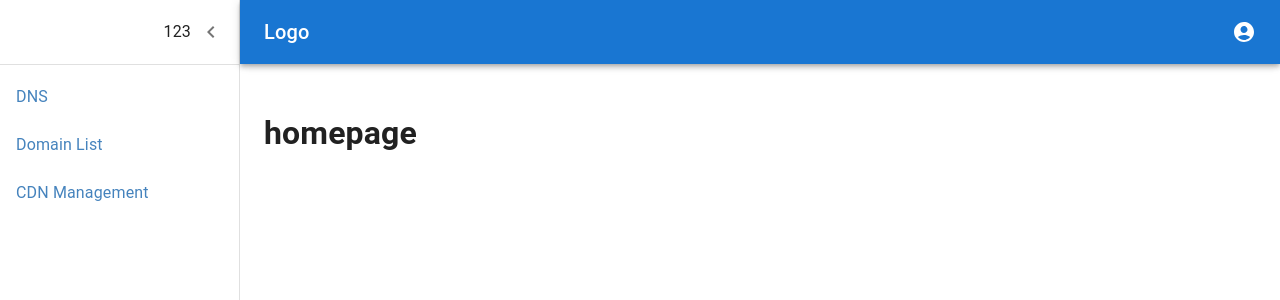
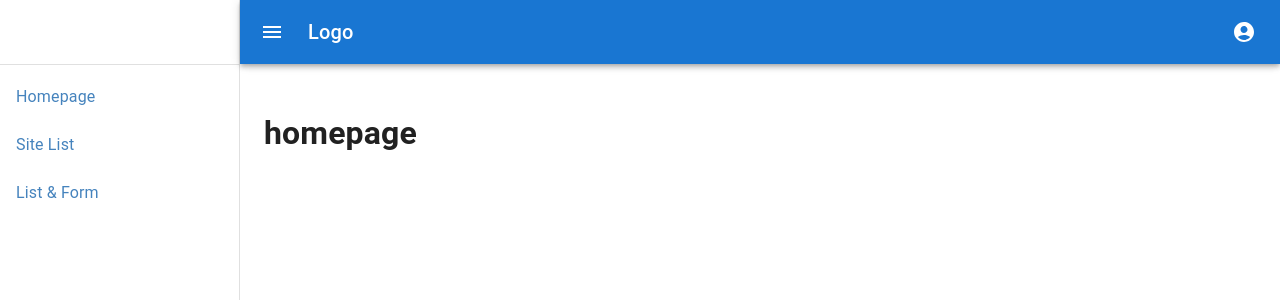
Before and after one commit to weimeihsu/MERN, a React (Vite) app in the folder client/: page / in a window 1280 px wide. Shown: the top 300 px of the page. Built offline with nearby package versions, Linux system fonts and the light colour scheme.

Commit message:
conditions for menu switch

```diff
--- a/client/src/component/LeftDrawer.jsx
+++ b/client/src/component/LeftDrawer.jsx
@@ -1,18 +1,14 @@
 import { useSelector } from 'react-redux'
 import Drawer from '@mui/material/Drawer'
-import Divider from '@mui/material/Divider'
-import Toolbar from '@mui/material/Toolbar'
-import ChevronLeftIcon from '@mui/icons-material/ChevronLeft'
-import IconButton from '@mui/material/IconButton'
-import Typography from '@mui/material/Typography'
 
-import AcctLevelMenu from './AcctLevelMenu'
+import MainMenu from './MainMenu'
 import SiteLevelMenu from './SiteLevelMenu'
 
 
-const LeftDrawer = ({toggleDrawer, drawerWidth, open}) => {
-  const { siteID } = useSelector(store=>store.navListSlice)
-  const theSiteName = siteID ? siteID : undefined
+const LeftDrawer = ({drawerWidth, open}) => {
+  const { selectedSiteObj } = useSelector(store=>store.navListSlice)
+  // const theSiteName = siteID ? siteID : undefined
+
     return (
         <Drawer
         sx={{
@@ -26,23 +22,7 @@ const LeftDrawer = ({toggleDrawer, drawerWidth, open}) => {
         variant="persistent"
         anchor="left"
         open={open}>
-          <Toolbar
-            sx={{
-              display: 'flex',
-              alignItems: 'center',
-              justifyContent: 'flex-end',
-              px: [1],
-            }}
-          >
-            <Typography>{siteID}</Typography>
-            <IconButton onClick={toggleDrawer}>
-              <ChevronLeftIcon />
-            </IconButton>
-          </Toolbar>
-          <Divider />
-          {siteID ? <SiteLevelMenu /> :<AcctLevelMenu />}
-
-
+          {selectedSiteObj ? <SiteLevelMenu selectedSiteObj={selectedSiteObj}/> :<MainMenu />}
         </Drawer>
      );
 }
--- a/client/src/component/AcctLevelMenu.jsx
+++ b/client/src/component/MainMenu.jsx
@@ -1,20 +1,36 @@
 import { NavLink } from 'react-router-dom'
 import { useSelector } from 'react-redux'
 import { useState } from 'react'
+
+import Divider from '@mui/material/Divider'
+import Toolbar from '@mui/material/Toolbar'
+
 import List from '@mui/material/List'
 import ListItem from '@mui/material/ListItem'
 import ListItemButton from '@mui/material/ListItemButton'
 import ListItemText from '@mui/material/ListItemText'
 
-const AcctLevelMenu = () => {
-    const { accountLevelMenu } = useSelector(store=>store.navListSlice)
+const MainMenu = () => {
+    const { mainMenu } = useSelector(store=>store.navListSlice)
     const [ selectedID, setSelectedID ] = useState(null)
     const handlesSelected = (id) =>{
     setSelectedID(id)
     }
     return (
-        <List>
-            {accountLevelMenu.map(navitem => (
+      <>
+        <Toolbar
+            sx={{
+              display: 'flex',
+              alignItems: 'center',
+              justifyContent: 'flex-end',
+              px: [1],
+            }}
+          >
+          </Toolbar>
+          <Divider />
+
+          <List>
+            {mainMenu.map(navitem => (
                 <ListItem key={navitem.id} disablePadding>
                 <ListItemButton selected={selectedID === navitem.id} onClick={()=>handlesSelected(navitem.id)}>
                   <NavLink to={navitem.path}>
@@ -23,8 +39,9 @@ const AcctLevelMenu = () => {
                 </ListItemButton>
               </ListItem>
             ))}
-          </List>
+        </List>
+      </>
      );
 }
 
-export default AcctLevelMenu;
+export default MainMenu;
--- a/client/src/component/NavBar.jsx
+++ b/client/src/component/NavBar.jsx
@@ -35,7 +35,7 @@ const NavBar = ({toggleDrawer, open}) => {
                 aria-label="open drawer"
                 onClick={toggleDrawer}
                 edge="start"
-                sx={{ mr: 2, ...(open && { display: 'none' }) }}
+                sx={{ mr: 2 }}
             >
                  <MenuIcon />
                 </IconButton>
--- a/client/src/component/SiteLevelMenu.jsx
+++ b/client/src/component/SiteLevelMenu.jsx
@@ -1,19 +1,47 @@
 import { NavLink } from 'react-router-dom'
-import { useSelector } from 'react-redux'
+import { useSelector, useDispatch } from 'react-redux'
 import { useState } from 'react'
+import { clearSiteObj } from '../features/list/navListSlice'
+
+import Divider from '@mui/material/Divider'
+import Toolbar from '@mui/material/Toolbar'
+import ChevronLeftIcon from '@mui/icons-material/ChevronLeft'
+import IconButton from '@mui/material/IconButton'
+import Typography from '@mui/material/Typography'
+
 import List from '@mui/material/List'
 import ListItem from '@mui/material/ListItem'
 import ListItemButton from '@mui/material/ListItemButton'
 import ListItemText from '@mui/material/ListItemText'
 
-const SiteLevelMenu = () => {
+const SiteLevelMenu = ({selectedSiteObj}) => {
+    const dispatch = useDispatch()
     const { siteLevelMenu } = useSelector(store=>store.navListSlice)
     const [ selectedID, setSelectedID ] = useState(null)
     const handlesSelected = (id) =>{
     setSelectedID(id)
     }
+    const backToMain = () => {
+      dispatch(clearSiteObj())
+    }
     return (
-        <List>
+      <>
+        <Toolbar
+            sx={{
+              display: 'flex',
+              alignItems: 'center',
+              justifyContent: 'flex-end',
+              px: [1]
+            }}
+          >
+            <IconButton onClick={backToMain}>
+              <ChevronLeftIcon />
+            </IconButton>
+            <Typography sx={{ flexGrow: 1 }}>{selectedSiteObj.name}</Typography>
+          </Toolbar>
+          <Divider />
+
+          <List>
             {siteLevelMenu.map(navitem => (
                 <ListItem key={navitem.id} disablePadding>
                 <ListItemButton selected={selectedID === navitem.id} onClick={()=>handlesSelected(navitem.id)}>
@@ -23,7 +51,9 @@ const SiteLevelMenu = () => {
                 </ListItemButton>
               </ListItem>
             ))}
-          </List>
+        </List>
+      </>
+
      );
 }
 
--- a/client/src/features/list/navListSlice.jsx
+++ b/client/src/features/list/navListSlice.jsx
@@ -1,7 +1,7 @@
 import { createSlice } from '@reduxjs/toolkit'
 
 const initialState = {
-    accountLevelMenu:[
+    mainMenu:[
         {id:1, path:'/', name:'Homepage'},
         {id:2, path:'/sitelist', name:'Site List'},
         {id:3, path:'/recordform', name:'List & Form'}
@@ -15,7 +15,7 @@ const initialState = {
         {path:'/account', name:'Account'},
         {path:'/lougout', name:'Logout'},
     ],
-    siteID: '123',
+    selectedSiteObj: null,
     siteList:[
         {id:'site123', name: 'example123.com'},
         {id:'site456', name: 'example456.com'}
@@ -26,12 +26,15 @@ export const navListSlice = createSlice({
     name:'navlist',
     initialState,
     reducers:{
-        getSiteID: (state, action)=>{
-            const { theSiteID } = action.payload
-            state.siteID = theSiteID
+        getSiteObj: (state, action)=>{
+            const { selectedSiteObj } = action.payload
+            state.selectedSiteObj = selectedSiteObj
+        },
+        clearSiteObj: (state, action)=>{
+            state.selectedSiteObj = null
         }
     }
 })
 
-export const { getSiteID } = navListSlice.actions
+export const { getSiteObj,clearSiteObj } = navListSlice.actions
 export default navListSlice.reducer
--- a/client/src/pages/SiteList.jsx
+++ b/client/src/pages/SiteList.jsx
@@ -1,5 +1,5 @@
 import { useSelector, useDispatch } from 'react-redux'
-import { getSiteID } from '../features/list/navListSlice'
+import { getSiteObj } from '../features/list/navListSlice'
 import { Link } from 'react-router-dom'
 
 import List from '@mui/material/List'
@@ -9,8 +9,8 @@ import ListItemText from '@mui/material/ListItemText'
 const SiteList = () => {
   const dispatch = useDispatch()
   const {siteList} = useSelector(store=>store.navListSlice)
-  const handleGetSiteID = (theSiteID) =>{
-    dispatch(getSiteID({theSiteID}))
+  const handleGetSiteObj = (selectedSiteObj) =>{
+    dispatch(getSiteObj({selectedSiteObj}))
   }
     return (
         <>
@@ -18,7 +18,7 @@ const SiteList = () => {
         <List>
             {siteList.map(navitem => (
                 <ListItem key={navitem.id} disablePadding>
-                <ListItemButton onClick={()=>handleGetSiteID(navitem.id)}>
+                <ListItemButton onClick={()=>handleGetSiteObj(navitem)}>
                   <Link to={navitem.id} >
                     <ListItemText primary={navitem.name} />
                   </Link>
```
